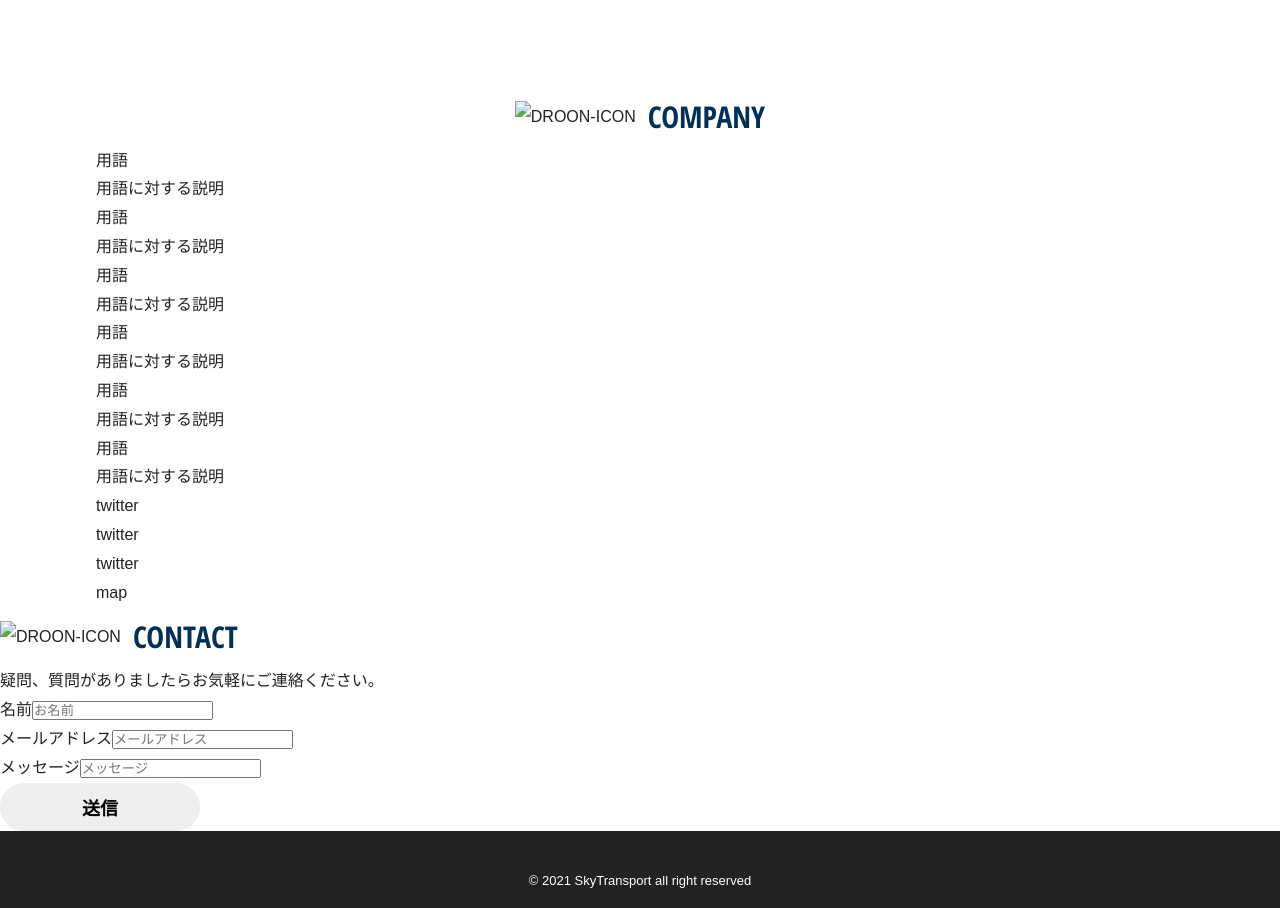
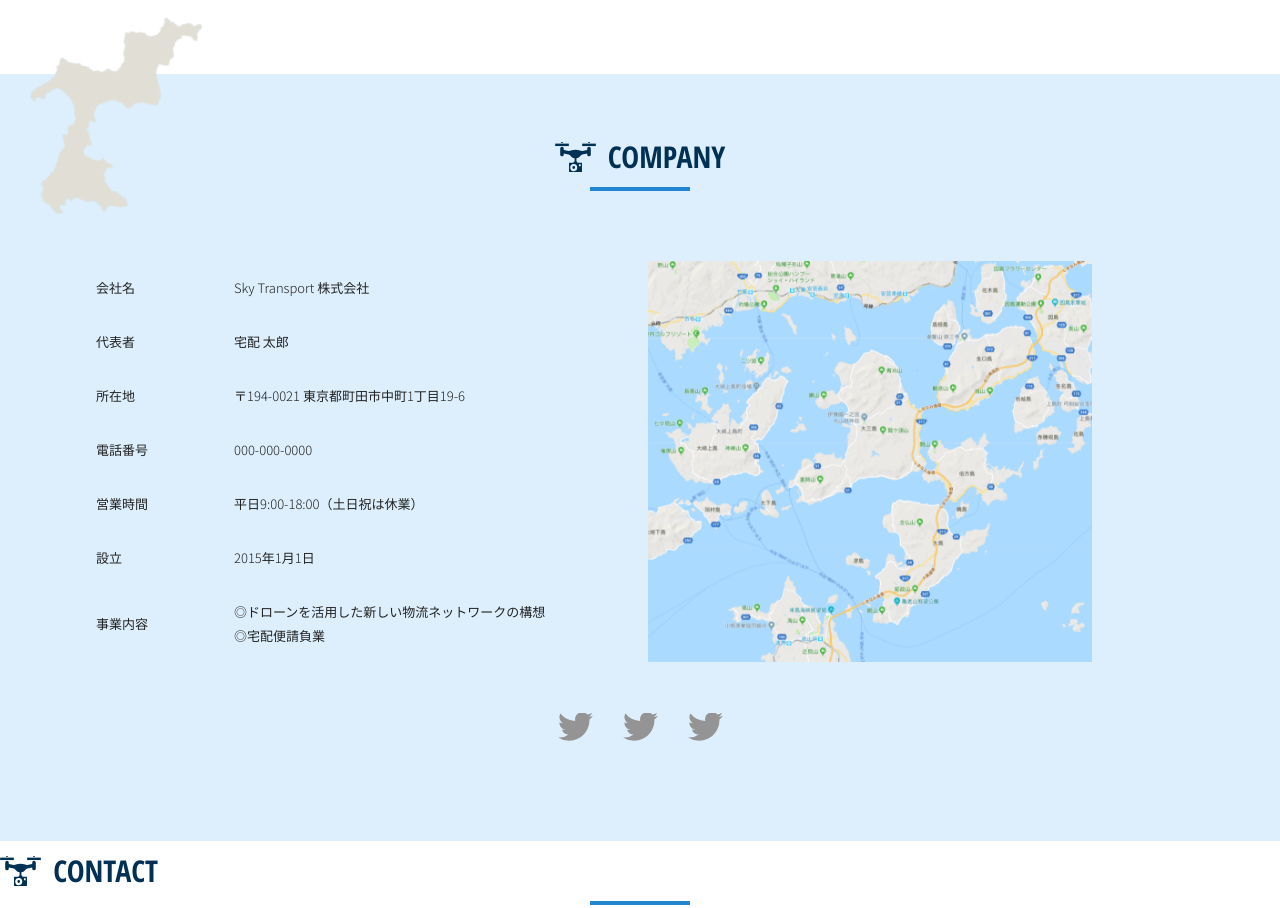
Before and after one commit to satoshi-create/SkyTransport, a Gatsby site: page / in a window 1280 px wide. Shown: the part 1713-2621 px from the top of the page. Built offline with nearby package versions, Linux system fonts and the light colour scheme; Gatsby itself is replaced by a stand-in of ours; a web font is replaced by a local one.

```diff
--- a/src/main.css
+++ b/src/main.css
@@ -3,11 +3,7 @@
 Font
 ===============
 */
-@import url('https://fonts.googleapis.com/css2?family=Noto+Sans+JP:wght@400;700&family=Open+Sans+Condensed:wght@700&display=swap');
-
-@import url('https://fonts.googleapis.com/css2?family=Open+Sans+Condensed:wght@700&display=swap');
-
-@import url('https://fonts.googleapis.com/css2?family=Open+Sans+Condensed:wght@700&family=Zen+Antique&display=swap');
+@import url('https://fonts.googleapis.com/css2?family=Noto+Sans+JP:wght@300;400;700&family=Open+Sans+Condensed:wght@700&family=Zen+Antique&display=swap');
 /*
 ===============
 Root
@@ -16,6 +12,7 @@ Root
 
 :root{
   --clr-accent:#f5ae08;
+  --clr-primary-00:#ddeffc;
   --clr-primary-01:#2285d1;
   --clr-primary-02:#52aef5;
   --clr-primary-03:#003054;
@@ -52,7 +49,7 @@ common parts
 ===============
 */
 body{
-  font-family: sans-serif;
+  font-family: var(--my-font);
   color: var(--clr-black);
   line-height: 1.8;
 }
@@ -121,6 +118,7 @@ img{
   color: var(--clr-primary-03);
 }
 .underline{
+  grid-column: 1/-1;
   width: 100px;
   height: 4px;
   background-color: var(--clr-primary-01);
@@ -141,7 +139,7 @@ img{
 .grid12{
   display: grid;
   grid-template-columns: repeat(4,1fr);
-  grid-gap: 16px;
+  grid-column-gap: 16px;
 }
 .grid12 > *{
   grid-column: 1/-1;
@@ -294,6 +292,7 @@ index parts
 .msg p{
   line-height: 2;
   color: var(--clr-white);
+  font-size: 16px;
 }
 @media (min-width:768px){
   .msg{
@@ -323,8 +322,7 @@ index parts
   text-align: center;
 }
 .services .item-box p{
-  font-size: 13px;
-  width: 80vw;
+  font-size: 14px;
   justify-self: center;
 }
 .services .item-box .btn{
@@ -340,7 +338,84 @@ index parts
   .services .item-box{
     grid-column: span 4;
   }
-  .services .item-box p{
-    width: 26vw;
 }
+
+/* company */
+.company{
+  background-color: var(--clr-primary-00);
+  position: relative;
 }
+.company::before{
+  position: absolute;
+  top: -90px;
+  left: -50px;
+  content: url("./images/map-company.png");
+  display: block;
+  transform: rotate(75deg);
+  overflow: hidden;
+}
+.company .section-title{
+  padding-top: 53px;
+  z-index: 2;
+}
+.company .grid12{
+  padding: 30px 0 100px 0;
+  row-gap: 50px;
+}
+.company .text{
+  display: grid;
+  font-size: 13px;
+  z-index: 2;
+}
+.company .text.grid12{
+  row-gap: 0;
+  padding: 0;
+}
+.company .text dt{
+  margin-bottom: 5px;
+}
+.company .text dd{
+  font-weight: 300;
+}
+.company .text dd:not(:last-child){
+  margin-bottom: 20px;
+}
+.company .sns{
+  display: grid;
+  grid-template-columns: repeat(3,35px);
+  justify-items: center;
+  justify-content: center;
+  grid-column-gap: 30px;
+}
+@media (min-width:768px){
+  .company::before{
+    left: -30px;
+    transform: rotate(60deg);
+  }
+  .company .text.grid12{
+    align-items: center ;
+  }
+  .company .text{
+    grid-row: 1;
+    grid-column: span 6;
+  }
+  .company .sns{
+    grid-row: 2;
+    grid-column: 4 / -4;
+  }
+  .company .map{
+    grid-row: 1;
+    grid-column: span 6 /-1;
+    align-self: center;
+  }
+  .company .text dd:not(:last-child){
+    margin-bottom: 0;
+  }
+  .company .text dt{
+    grid-column: span 3;
+    margin-bottom: 0;
+  }
+  .company .text dd{
+    grid-column: span 9 / -1;
+  }
+}
--- a/src/pages/index.js
+++ b/src/pages/index.js
@@ -7,6 +7,8 @@ import droonIcon from "../images/droon-icon.svg"
 import cityImg from "../images/city.png"
 import localCityImg from "../images/local-city.png"
 import islandImg from "../images/island.png"
+import twitterIcon from '../images/twitter.svg'
+import mapImg from '../images/map.png'
 import Button from './components/Button'
 
 const index = () => {
@@ -32,7 +34,7 @@ const index = () => {
             から宅配を<br />
             変えるチャレンジ
           </h1>
-          <Button children={"事業を見る"}/>
+          <Button children={"事業を見る"} />
           <figure>
             <img src={droonImg} alt="droon" />
           </figure>
@@ -48,59 +50,77 @@ const index = () => {
         <div className="section-title">
           <img src={droonIcon} alt="droon-icon" />
           <h2>services</h2>
+          <div className="underline"></div>
         </div>
-        <div className="underline"></div>
         <div className="item-boxs grid12">
           <div className="item-box">
             <img src={cityImg} alt="city" />
             <h3>都市エリア</h3>
             <p>東京を中心とした都市部で、ドローン宅配の実証実験をおこなっています。</p>
-            <Button children={"事業を見る"}/>
+            <Button children={"事業を見る"} />
           </div>
           <div className="item-box">
             <img src={localCityImg} alt="local-city" />
             <h3>地方エリア</h3>
             <p>東京を中心とした都市部で、ドローン宅配の実証実験をおこなっています。</p>
-            <Button children={"事業を見る"}/>
+            <Button children={"事業を見る"} />
           </div>
           <div className="item-box">
             <img src={islandImg} alt="island" />
             <h3>離島エリア</h3>
             <p>東京を中心とした都市部で、ドローン宅配の実証実験をおこなっています。</p>
-            <Button children={"事業を見る"}/>
+            <Button children={"事業を見る"} />
           </div>
         </div>
       </section>
       <section className="company partsGrid">
         <div className="section-title">
-          <img alt="droon-icon" />
+          <img src={droonIcon} alt="droon-icon" />
           <h2>company</h2>
+          <div className="underline"></div>
         </div>
-        <dl className="text">
-          <dt>用語</dt>
-          <dd>用語に対する説明</dd>
-          <dt>用語</dt>
-          <dd>用語に対する説明</dd>
-          <dt>用語</dt>
-          <dd>用語に対する説明</dd>
-          <dt>用語</dt>
-          <dd>用語に対する説明</dd>
-          <dt>用語</dt>
-          <dd>用語に対する説明</dd>
-          <dt>用語</dt>
-          <dd>用語に対する説明</dd>
-        </dl>
-        <ul className="sns">
-          <li><Link to="/">twitter</Link></li>
-          <li><Link to="/">twitter</Link></li>
-          <li><Link to="/">twitter</Link></li>
-        </ul>
-        <div className="map">map</div>
+        <div className="grid12">
+          <dl className="text grid12">
+            <dt>会社名</dt>
+            <dd>Sky Transport 株式会社</dd>
+            <dt>代表者</dt>
+            <dd>宅配 太郎</dd>
+            <dt>所在地</dt>
+            <dd>〒194-0021 東京都町田市中町1丁目19-6</dd>
+            <dt>電話番号</dt>
+            <dd>000-000-0000</dd>
+            <dt>営業時間</dt>
+            <dd>平日9:00-18:00（土日祝は休業）</dd>
+            <dt>設立</dt>
+            <dd>2015年1月1日</dd>
+            <dt>事業内容</dt>
+            <dd>◎ドローンを活用した新しい物流ネットワークの構想<br />
+              ◎宅配便請負業</dd>
+          </dl>
+          <ul className="sns">
+            <li><Link to="/">
+              <img src={twitterIcon} alt="twtter-icon" />
+            </Link>
+            </li>
+            <li><Link to="/">
+              <img src={twitterIcon} alt="twtter-icon" />
+            </Link>
+            </li>
+            <li><Link to="/">
+              <img src={twitterIcon} alt="twtter-icon" />
+            </Link>
+            </li>
+          </ul>
+          <figure className="map">
+            <img src={mapImg} alt="map" />
+          </figure>
+        </div>
       </section>
       <section className="contact">
         <div className="section-title">
-          <img alt="droon-icon" />
+          <img src={droonIcon} alt="droon-icon" />
           <h2>contact</h2>
+          <div className="underline"></div>
         </div>
         <div>
           <p>疑問、質問がありましたらお気軽にご連絡ください。</p>
```
Also changed, not shown: src/images/twitter.svg (added).
